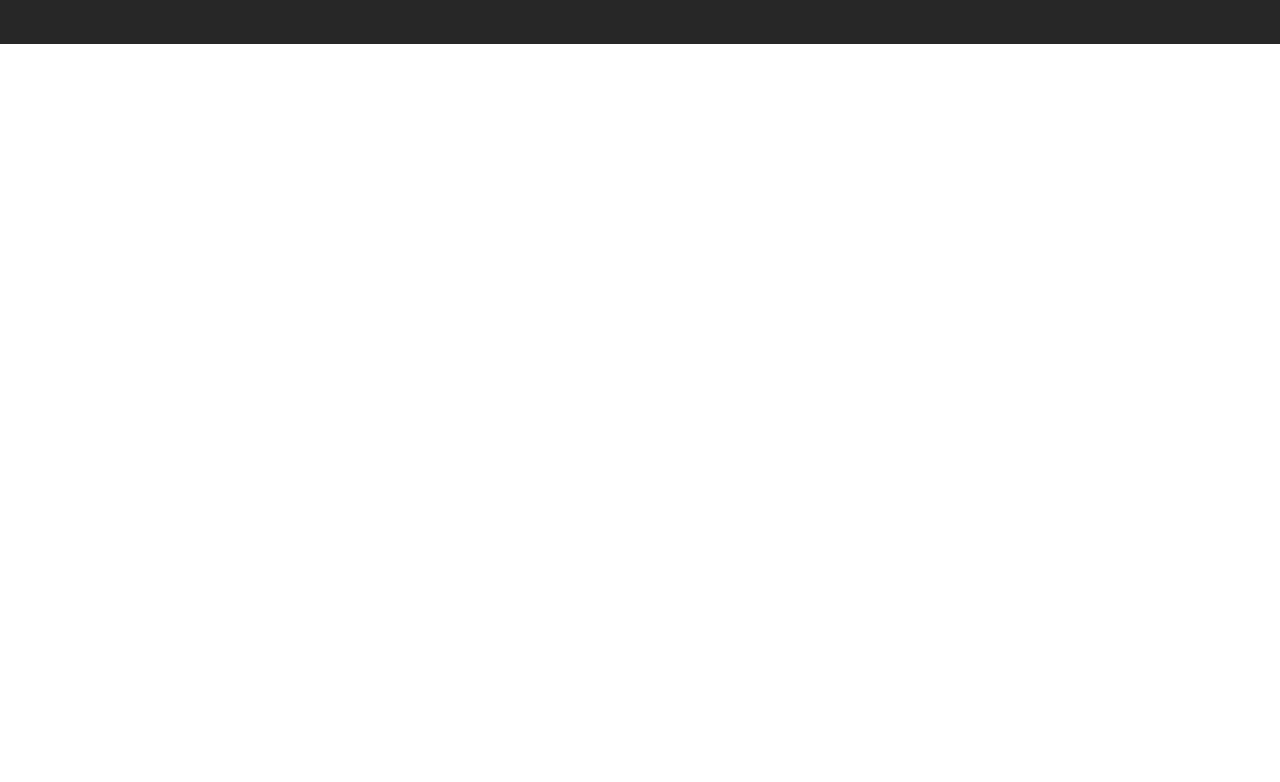
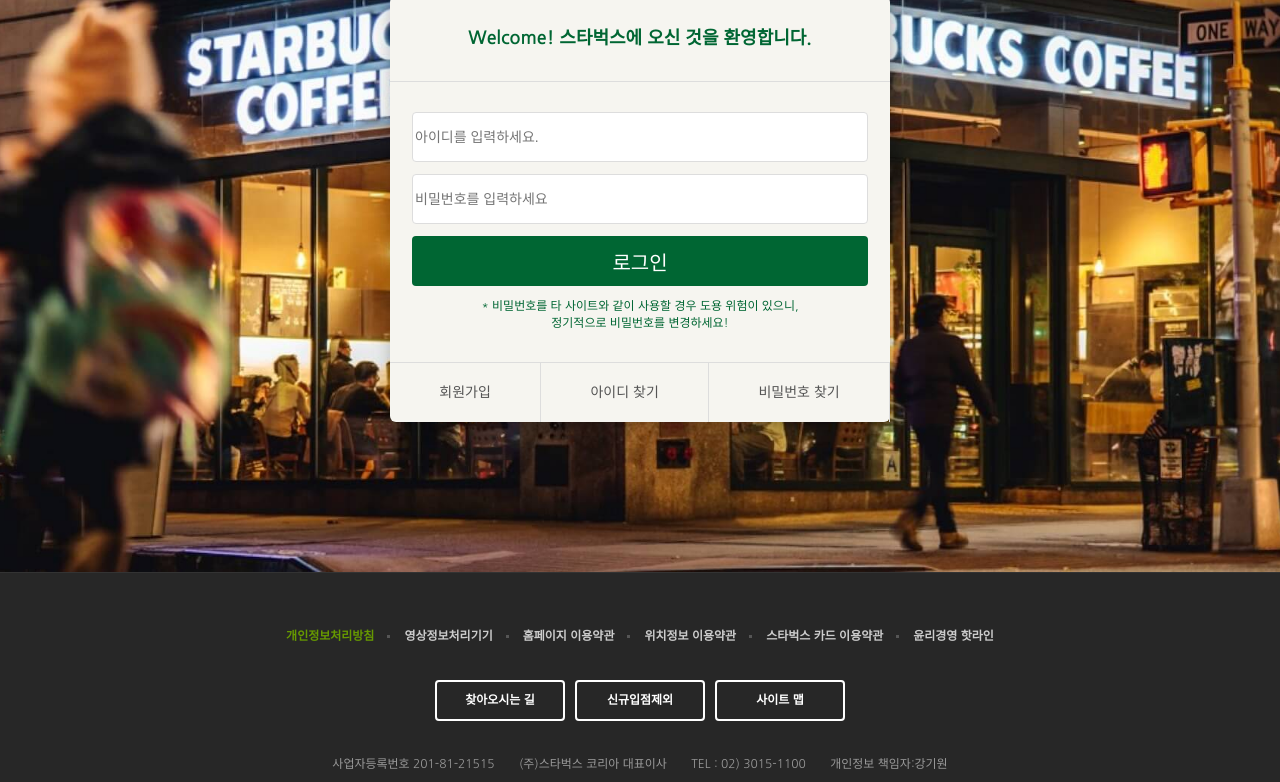
Before and after one commit to nohsh264/starbucks, a plain HTML site: page signin/index.html in a window 1280 px wide. Shown: the part 290-1072 px from the top of the page. Drawn offline with nearby package versions, Linux system fonts and the light colour scheme.

Commit message:
로그인 페이지 완성

```diff
--- /dev/null
+++ b/css/signin.css
@@ -0,0 +1,78 @@
+.signin{
+  margin-top: 120px;
+  padding: 100px 0 150px;
+  background-image: url("../images/signin_bg.jpg");
+  background-repeat: no-repeat;
+  background-position: center;
+  background-attachment: fixed;
+  background-size: cover;
+}
+.signin h1{
+  text-align: center;
+  color: #fff;
+  font-size: 30px;
+  font-weight: 700;
+  margin-bottom: 24px;
+}
+.signin .signin__card{
+  background-color: #F6F5F0;
+  margin: 0 auto;
+  width: 500px;
+  border-radius: 6px;
+  color: #555;
+  box-shadow: 2px 2px 20px rgba(0, 0, 0, 0.3);
+}
+.signin .signin__card h2{
+  text-align: center;
+  font-size: 18px;
+  padding: 30px;
+  border-bottom: 1px solid #ddd;
+}
+.signin .signin__card h2{
+  font-weight: 700;
+  color: #006633;
+}
+.signin .signin__card form{
+  padding: 30px 22px;
+}
+.signin .signin__card form input{
+ width: 100%;
+ margin-bottom: 12px;
+ height: 50px;
+ border: 1px solid #ddd;
+ border-radius: 4px;
+ outline: none;
+ box-sizing: border-box;
+ /* padding: 15px; */
+ font-size: 14px;
+}
+.signin .signin__card form [type="submit"]{
+  background-color: #006633;
+  cursor: pointer;
+  font-size: 20px;
+  color: #fff;
+  border: none;
+}
+.signin .signin__card form p{
+  font-size: 12px;
+  color: #006633;
+  text-align: center;
+}
+.signin .signin__card .actions{
+  display: flex;
+  border-top: 1px solid #ddd;
+}
+.signin .signin__card .actions a{
+  padding: 20px;
+  text-align: center;
+  font-size: 14px;
+  flex-grow: 1;
+  border-right: 1px solid #ddd;
+  color: #555;
+}
+.signin .signin__card .actions a:first-child{
+  border-radius: none;
+}
+.signin .signin__card .actions a:hover{
+  text-decoration: underline;
+}
--- a/js/common.js
+++ b/js/common.js
@@ -1,5 +1,5 @@
 const searchEl=document.querySelector('.search'); //document는 html 파일이라 생각//
-const searchInputEl=searchEl.querySelector('input') // 찾은 searchEl에서 input 찾는게 효율적
+const searchInputEl=searchEl.querySelector('input'); // 찾은 searchEl에서 input 찾는게 효율적
 
 searchEl.addEventListener('click',function(){
     searchInputEl.focus();
--- a/js/main.js
+++ b/js/main.js
@@ -72,8 +72,7 @@
         prevEl:'.awards .swiper-prev',
         nextEl:'.awards .swiper-next'
     }
-
-})
+});
 
 // 보이거나 안보이거 하게 하는 정도는 gsap말고 css로 제어 가능
 const promotionEl=document.querySelector('.promotion');
--- a/signin/index.html
+++ b/signin/index.html
@@ -28,6 +28,7 @@
     <link href="https://fonts.googleapis.com/css2?family=Nanum+Gothic:wght@400;700&display=swap" rel="stylesheet">
     <link rel="stylesheet" href="https://fonts.googleapis.com/icon?family=Material+Icons" />
     <link rel="stylesheet" href="../css/common.css">
+    <link rel="stylesheet" href="../css/signin.css">
 
     <script defer src="../js/common.js"></script>  <!--main.js에 필요없는 것까지 실행돼서 오류 날 수 있다. 공통으로 쓰는거 common.js 만들기-->
 
@@ -364,8 +365,27 @@
         </div>
     </header>
 
-    <section class="">
-
+    <section class="signin">
+      <h1>로그인</h1>
+      <div class="signin__card">
+        <h2>
+          <strong>Welcome!</strong> 스타벅스에 오신 것을 환영합니다.
+        </h2>
+        <form>
+          <input type="text" placeholder="아이디를 입력하세요.">
+          <input type="password" placeholder="비밀번호를 입력하세요">
+          <input type="submit" value="로그인">  <!--form에 여러가지 쓸 수 있음. submit하면 form에 있는 주소(서버주소같은)에 정보들이 보내져서 사용할 수 있다 -->
+          <p>
+            * 비밀번호를 타 사이트와 같이 사용할 경우 도용 위험이 있으니, <br/>
+            정기적으로 비밀번호를 변경하세요!
+          </p>
+        </form>
+        <div class="actions">
+          <a href="javascript:void(0)">회원가입</a>
+          <a href="javascript:void(0)">아이디 찾기</a>
+          <a href="javascript:void(0)">비밀번호 찾기</a>
+        </div>
+      </div>
     </section>
 
 
```
